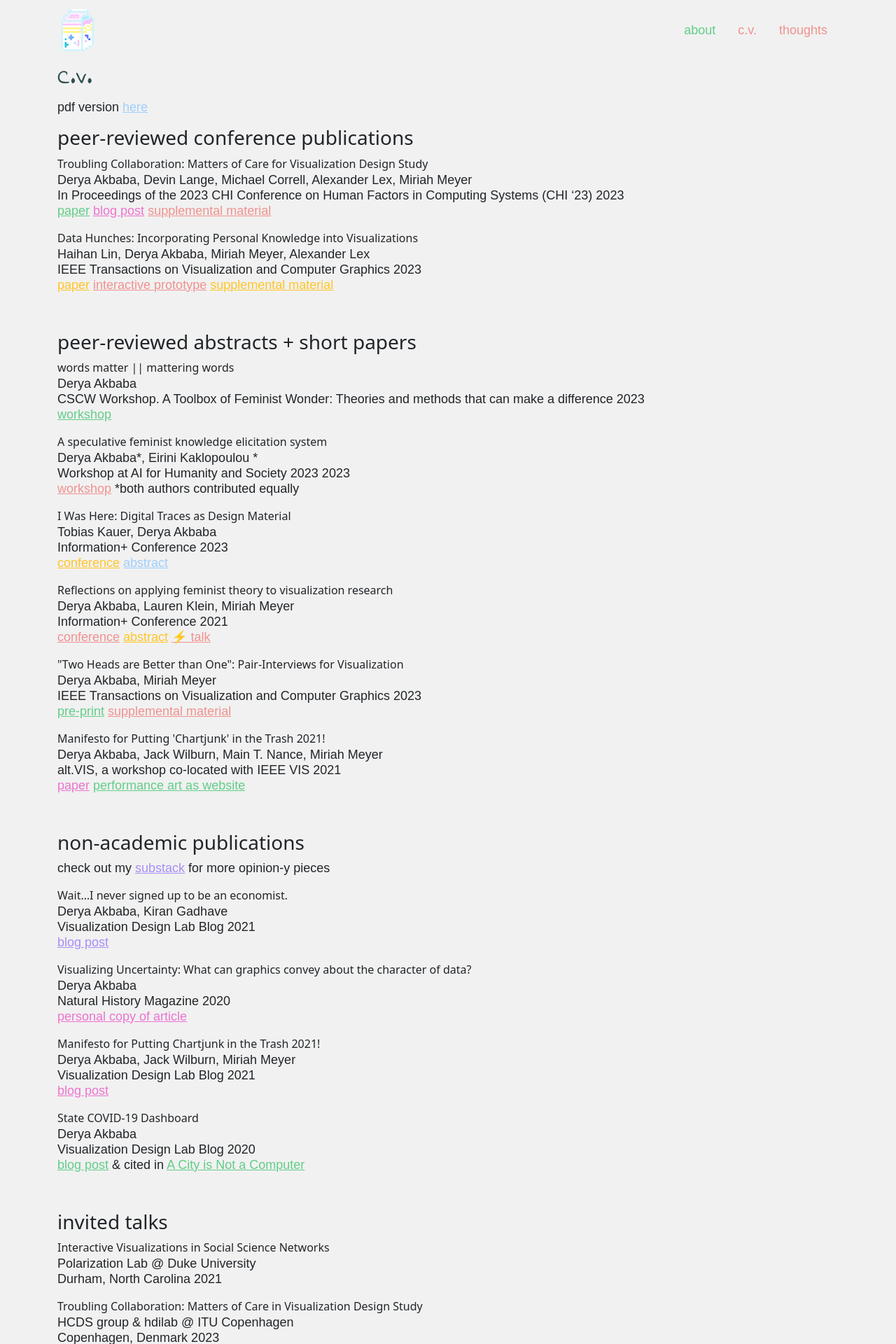
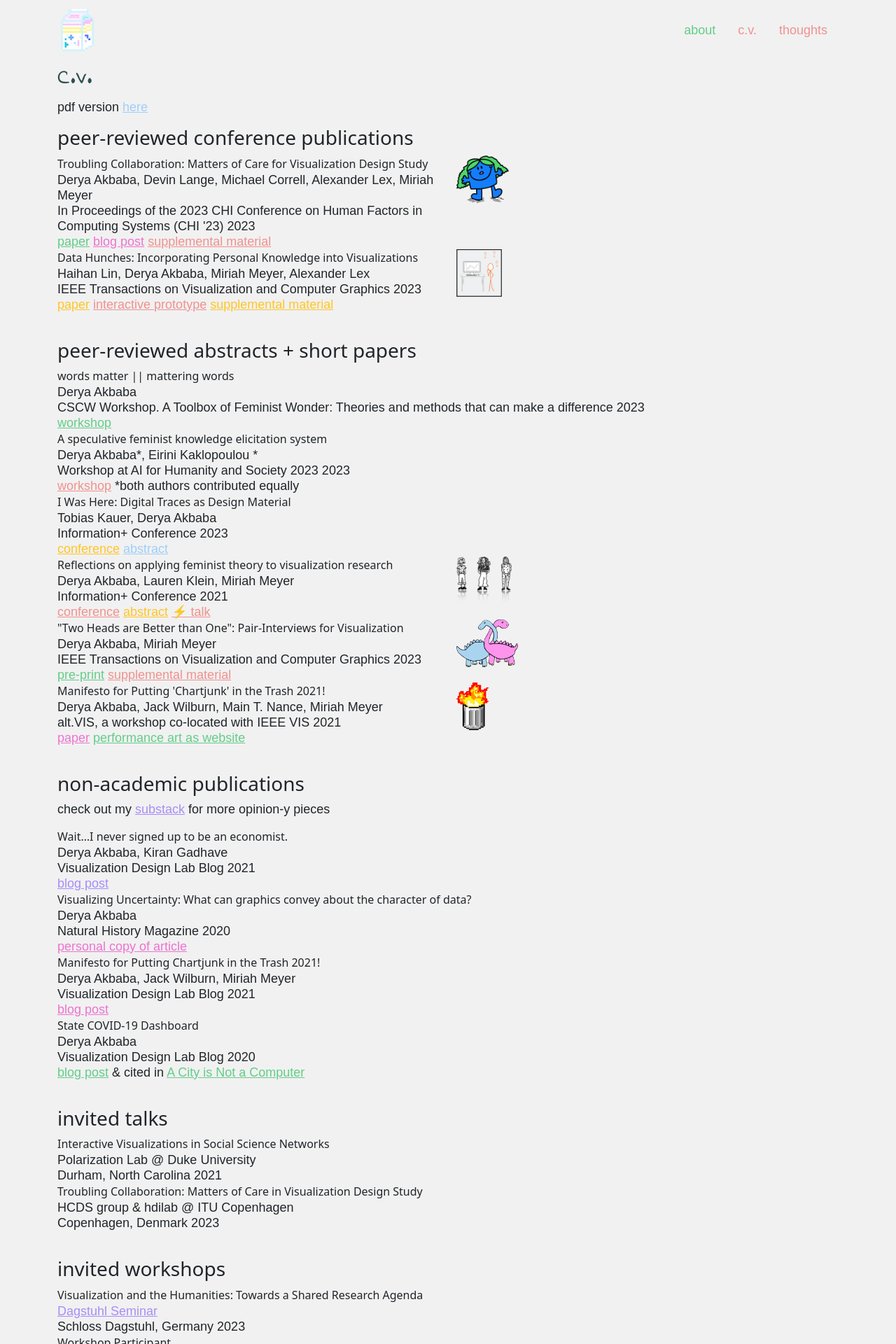
Before and after one commit to gotdairyya/gotdairyya.github.io, a Jekyll site: the page built from cv.md, in a window 1280 px wide. Shown: the top 1920 px of the page at 70% size. Built offline with Jekyll 4.4.1, drawn with Linux system fonts in a browser that asks for light colours; some web fonts are replaced.

Commit message:
Add dancing drawings

```diff
--- a/_data/publications.yml
+++ b/_data/publications.yml
@@ -8,6 +8,7 @@
     <a href="https://dl.acm.org/doi/abs/10.1145/3544548.3581168">paper</a> <a
     href="https://gotdairyya.substack.com/p/grwm-reflecting-on-qualitative-work">blog post</a> <a
     href="https://osf.io/cvrbs/">supplemental material</a>
+  image: 2023-care.png
 - title: "Data Hunches: Incorporating Personal Knowledge into Visualizations"
   authors: Haihan Lin, Derya Akbaba, Miriah Meyer, Alexander Lex
   journal: IEEE Transactions on Visualization and Computer Graphics
@@ -16,3 +17,4 @@
   links: <a href="https://ieeexplore.ieee.org/document/9903288">paper</a> <a
     href="http://vdl.sci.utah.edu/data-hunch/">interactive prototype</a> <a
     href="https://vdl.sci.utah.edu/publications/2022_vis_data_hunches/">supplemental material</a>
+  image: 2023-datahunches.png
--- a/_data/shortpubs.yml
+++ b/_data/shortpubs.yml
@@ -6,6 +6,7 @@
   date: 10-2023
   links: <a href="https://osf.io/h793u/">pre-print</a> <a
     href="https://gotdairyya.github.io/pair-interview-primer/mechanics/">supplemental material</a>
+  image: 2023-pairinterviews.png
 - title: Manifesto for Putting 'Chartjunk' in the Trash 2021!
   authors: Derya Akbaba, Jack Wilburn, Main T. Nance, Miriah Meyer
   journal: alt.VIS, a workshop co-located with IEEE VIS
@@ -14,6 +15,7 @@
   links:
     <a href="https://altvis.github.io/papers/2021/akbaba.pdf">paper</a> <a href="https://chartjunk.art/">performance
     art as website</a>
+  image: 2023-chartjunk.png
 - title: "I Was Here: Digital Traces as Design Material"
   authors: Tobias Kauer, Derya Akbaba
   journal: Information+ Conference
@@ -26,6 +28,7 @@
   year: 2021
   date: 11-2021
   links: <a href="https://informationplusconference.com/2021/">conference</a> <a href="https://viscollective.github.io/publications/2021_infoplus_feminist/">abstract</a> <a href="https://vimeo.com/592256059">⚡ talk</a>
+  image: 2021-infoplus.png
 - title: "words matter || mattering words"
   authors: Derya Akbaba
   journal: "CSCW Workshop. A Toolbox of Feminist Wonder: Theories and methods that can make a difference"
--- a/_includes/cv_publications.html
+++ b/_includes/cv_publications.html
@@ -8,13 +8,24 @@
 
 {% else %}
 
+
 {% assign pubs = include.data | sort: "date" %}
 {% for pub in pubs reversed %}
-<bold>{{pub.title}}</bold>
-<span>{{pub.authors}}</span><br>
-<span>{{pub.journal}} {{pub.year}}</span><br>
-<span>{{pub.links}}</span>
-
+<div class="row">
+    <div class="col">
+        <bold>{{pub.title}}</bold><br>
+        <span>{{pub.authors}}</span><br>
+        <span>{{pub.journal}} {{pub.year}}</span><br>
+        <span>{{pub.links}}</span>
+    </div>
+    {% if pub.image %}
+    <div class="col">
+        <img src="/assets/papers/{{pub.image}}" alt="Teaser image for publication. Shakes and dances on hover."
+            class="img-fluid pub-image" style="max-height: 68;" />
+    </div>
+    {% endif %}
+</div>
 {% endfor %}
 
+
 {% endif %}
--- a/assets/css/styles.css
+++ b/assets/css/styles.css
@@ -82,3 +82,17 @@
       margin: 25pt;
     }
   }
+
+  .pub-image:hover {
+    animation: jump-shaking 0.83s infinite;
+  }
+
+  @keyframes jump-shaking {
+    0% { transform: translateX(0) }
+    25% { transform: translateY(-9px) }
+    35% { transform: translateY(-9px) rotate(17deg) }
+    55% { transform: translateY(-9px) rotate(-17deg) }
+    65% { transform: translateY(-9px) rotate(17deg) }
+    75% { transform: translateY(-9px) rotate(-17deg) }
+    100% { transform: translateY(0) rotate(0) }
+  }
```
Also changed, not shown: assets/papers/2021-infoplus.png (added), assets/papers/2023-care.png (added), assets/papers/2023-chartjunk.png (added), assets/papers/2023-datahunches.png (added), assets/papers/2023-pairinterviews.png (added).
